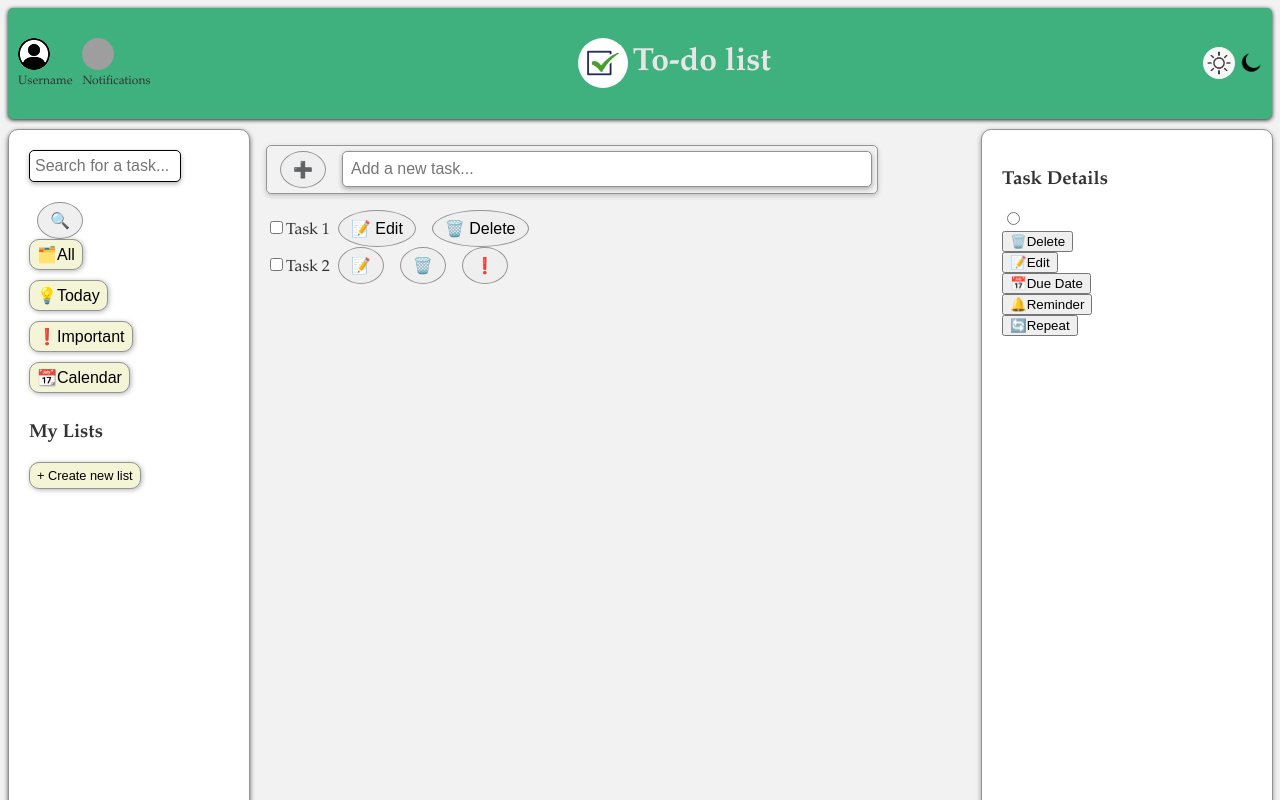
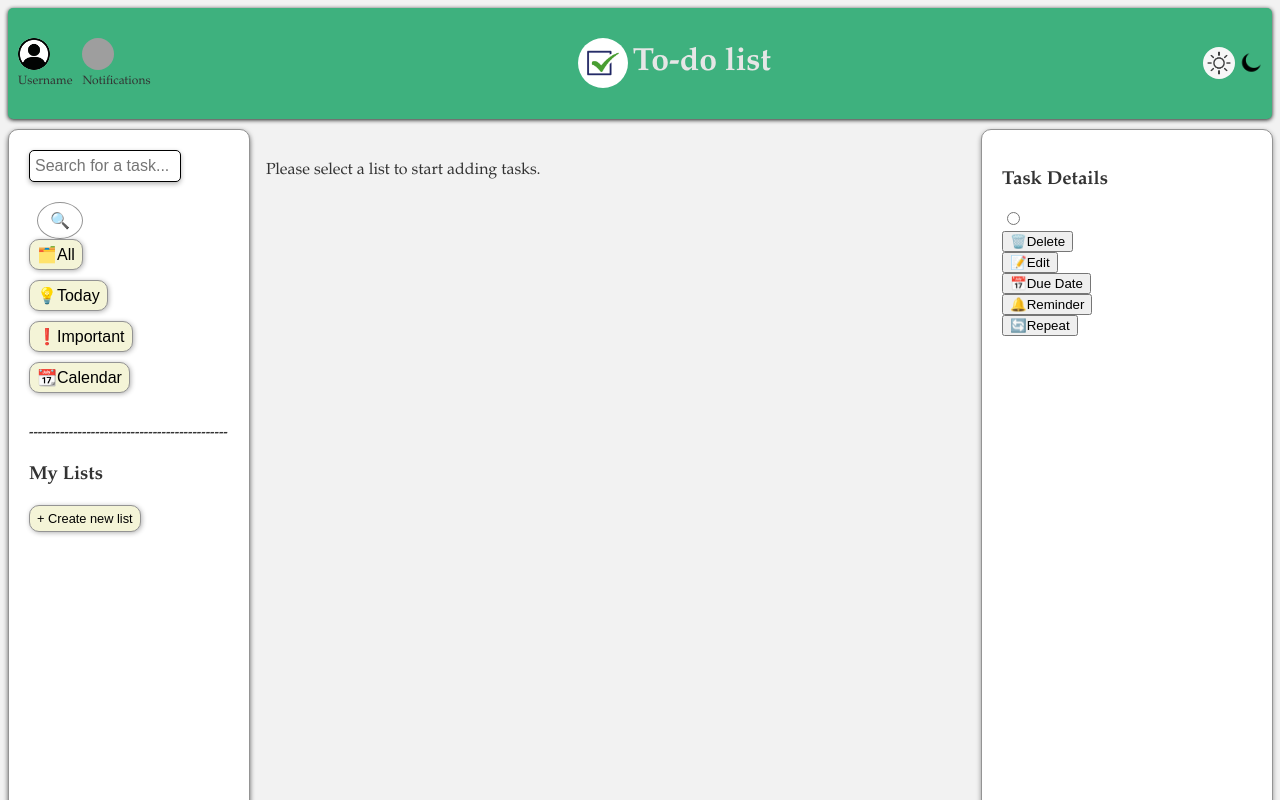
Before and after one commit to eirikbe01/todo_list_app, a React (Vite) app in the folder todo_list/: page / in a window 1280 px wide. Shown: the top 800 px of the page. Built offline with nearby package versions, Linux system fonts and the light colour scheme; grey boxes are pictures that could not be loaded.

Commit message:
:sparkles: AddedCreate a new list functionality and adding tasks. Also updated some of the UI

```diff
--- a/todo_list/src/components/Body/Body.module.css
+++ b/todo_list/src/components/Body/Body.module.css
@@ -88,24 +88,22 @@ body{
 
 .modalInput{
     width: 100%;
-    padding: 0.5rem 0;
+    padding: 0.5rem 0.25rem;
     border: 1px solid hsl(0, 0%, 58%);
     border-radius: 8px;
     margin: 0.5rem 0;
+    outline: none;
 }
 
-.modalBtns{
+.modalBtns button{
     margin: 0.5rem;
     padding: 0.5rem 1rem;
     border-radius: 8px;
-    border: none;
-    color: white;
+    border: 1px solid;
     cursor: pointer;
 }
 
-modalButtons button:last-child{
-    background-color: hsl(0, 0%, 58%);
-}
+
 
 button:hover{
     background-color: hsl(60, 56%, 100%);
@@ -147,6 +145,7 @@ button:hover{
     border-radius: 5px;
     padding: 5px 5px;
     box-shadow: 0 2px 5px hsla(0, 0%, 0%, 0.2);
+
 }
 
 
@@ -157,6 +156,7 @@ button:hover{
     border: 1px solid hsl(0, 0%, 58%);
     border-radius: 5px;
     box-shadow: 0 2px 5px hsla(0, 0%, 0%, 0.3);
+    outline: none;
 }
 
 .addTaskBtn,
@@ -164,6 +164,7 @@ button:hover{
 .editBtn,
 .deleteBtn,
 .searchBtn{
+    background-color: white;
     padding: 0.5rem 0.75rem;
     font-size: 1rem;
     border: 1px solid hsl(0, 0%, 58%);
@@ -172,7 +173,7 @@ button:hover{
     cursor: pointer;
 }
 
-.taskListContainer{
+.taskList{
     display: flex;
     flex-direction: column;
     flex: 1;
--- a/todo_list/src/components/Body/TodoList.jsx
+++ b/todo_list/src/components/Body/TodoList.jsx
@@ -4,6 +4,10 @@ import { useState } from 'react';
 import EmojiPicker from 'emoji-picker-react';
 
 function TodoList() {
+
+    // State to add new tasks
+    const [newTask, setNewTask] = useState("");
+
 
     // State to hold the list of tasks
     const [tasks, setTasks] = useState([
@@ -18,15 +22,45 @@ function TodoList() {
     const [showEmojiPicker, setShowEmojiPicker] = useState(false);
     const [newListName, setNewListName] = useState("");
 
+    // State for selecting lists to add tasks to
+    const [selectedList, setSelectedList] = useState(null);
 
+
+    {/* Function to create new lists */}
     function handleCreateNewList() {
         setIsModalOpen(true);
         if (newListName) {
-            setMyLists(prevList => [...prevList, { name: newListName, emoji: newListEmoji }]);
+            setMyLists(prevList => [...prevList,
+                                    { name: newListName,
+                                    emoji: newListEmoji,
+                                    tasks: [] }]);
             setNewListEmoji("");
             setNewListName("");
             setIsModalOpen(false);
         }
+    }
+
+
+    {/* Function to add new tasks to selected list */}
+    function handleAddTask() {
+        if (newTask.trim === "" || !selectedList) return;
+
+        // Update the selected list with the new task
+        setSelectedList(prev => ({
+            ...prev,
+            tasks: [...prev.tasks, newTask]
+        }));
+
+        // Update My lists in the left side-bar
+        setMyLists(prevLists =>
+            prevLists.map(list =>
+                list === selectedList ? {...list, tasks: [...list.tasks, newTask]}
+                : list
+            )
+        );
+
+        // Clear the input field
+        setNewTask("");
     }
 
 
@@ -48,15 +82,19 @@ function TodoList() {
 
                 {/* User-created list section in left side-bar */}
                 <div className={styles.myListsBtns}>
+                    <h5>---------------------------------------------</h5>
                     <h3>My Lists</h3>
                     <button onClick={handleCreateNewList}>+ Create new list</button><br/>
                     {myLists.map((list, index) => (
-                        <button key={index}>
+                        <button
+                            key={index}
+                            className={styles.listBtn}
+                            onClick={() => setSelectedList(list)}
+                        >
                             {list.emoji} {list.name}
                         </button>
 
                     ))}
-
                 </div>
 
 
@@ -101,26 +139,39 @@ function TodoList() {
             {/* Main body */}
             <div className={styles.mainBody}>
 
-                <div className={styles.inputWrapper}>
-                    <button className={styles.addTaskBtn}>➕</button>
-                    <input type="text" placeholder="Add a new task..." className={styles.addTask}></input>
+                {/*Show the name of the selected list*/}
+                {/* A ternary operator. If list is selected display the tasks. Else a prompt to select one.*/}
+                {selectedList ? (
+                    <>
+                        <h2>{selectedList.emoji} {selectedList.name}</h2>
 
-                </div>
-                <div className={styles.taskList}>
-                    <div className={styles.taskItem}>
-                        <input type="checkbox"></input>
-                        <span>Task 1</span>
-                        <button className={styles.editBtn}>📝 Edit</button>
-                        <button className={styles.deleteBtn}>🗑️ Delete</button>
-                    </div>
-                    <div className={styles.taskItem}>
-                        <input type="checkbox"></input>
-                        <span>Task 2</span>
-                        <button className={styles.editBtn}>📝</button>
-                        <button className={styles.deleteBtn}>🗑️</button>
-                        <button className={styles.importantBtn}>❗️</button>
-                    </div>
-                </div>
+                        {/* Input for adding tasks */}
+                        <div className={styles.inputWrapper}>
+                            <button className={styles.addTaskBtn} onClick={handleAddTask}>➕</button>
+                            <input
+                                type="text"
+                                placeholder="Add a new task..."
+                                className={styles.addTask}
+                                value={newTask}
+                                onChange={(e) => setNewTask(e.target.value)}
+                            />
+                        </div>
+
+
+                        {/* List of tasks */}
+                        <div className={styles.taskList}>
+                            {selectedList.tasks.map((task, index) => (
+                                <div key={index} className={styles.taskItem}>
+                                    <input type="checkbox" />
+                                    <span>{task}</span>
+                                </div>
+                            ))}
+                        </div>
+                    </>
+                ) : (
+                    <p>Please select a list to start adding tasks.</p>
+                )}
+
             </div>
 
             {/* Right side-bar */}
```
